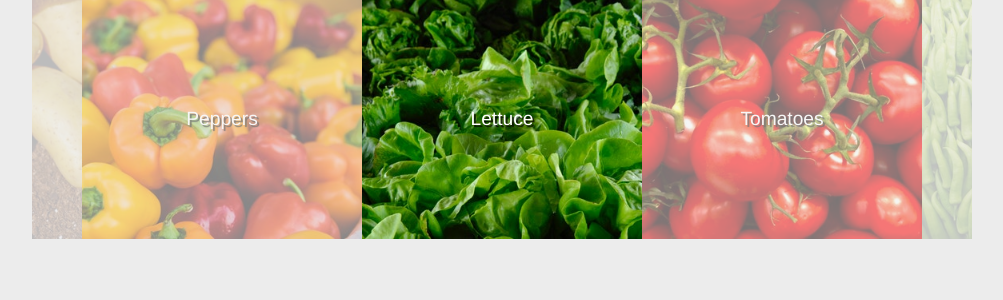
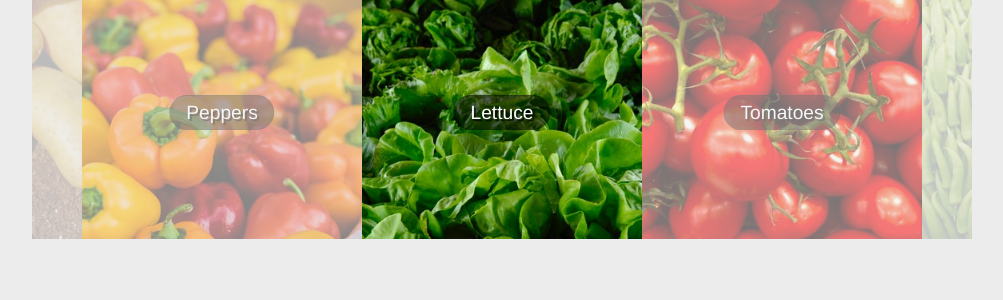
Before and after one commit to gacelabs/digi-farm, a CodeIgniter app: page /localfarm/ in a window 1280 px wide. Shown: the part 51-351 px from the top of the page, without its empty margins (138-1141 px from the left). Run offline with CodeIgniter, Linux system fonts and the light colour scheme.

Commit message:
adjusted slider

```diff
--- a/application/controllers/Home.php
+++ b/application/controllers/Home.php
@@ -30,7 +30,7 @@ class Home extends MY_Controller {
 					'global/nav'
 				),
 				'top_view' => array(
-					'home/category-slider'
+					'modules/category-slider'
 				),
 				'middle_view' => array(
 
--- a/assets/css/global.css
+++ b/assets/css/global.css
@@ -81,16 +81,22 @@ ul, ul>li {
 .slider-title {
 	margin: 0;
 	position: absolute;
-	top: 50%;
-	left: 0;
-	display: block;
+	top: 40%;
+	left: 50%;
+	display: inline-block;
 	text-align: center;
 	width: 100%;
 	color: #fff;
 	text-shadow: 2px 2px 1px rgba(0,0,0,0.8);
 	transform: translateY(-50%);
 	font-size: 1.5vmax;
-	word-break: break-all;;
+	word-break: break-all;
+	background-color: rgba(0,0,0,0.5);
+	width: fit-content;
+	transform: translateX(-50%);
+	padding: 6px 16px;
+	border-radius: 100px;
+	border: 1px solid rgba(0,0,0,0.1);
 }
 
 /*DEFAULTS*/
--- a/assets/css/responsive.css
+++ b/assets/css/responsive.css
@@ -31,6 +31,6 @@
 
 @media (max-width: 480px) {
 	.slider-title {
-		font-size: 5vmax;
+		font-size: 4vmax;
 	}
 }
```
Also changed, not shown: application/views/modules/category-slider.php (renamed from application/views/home/category-slider.php).
